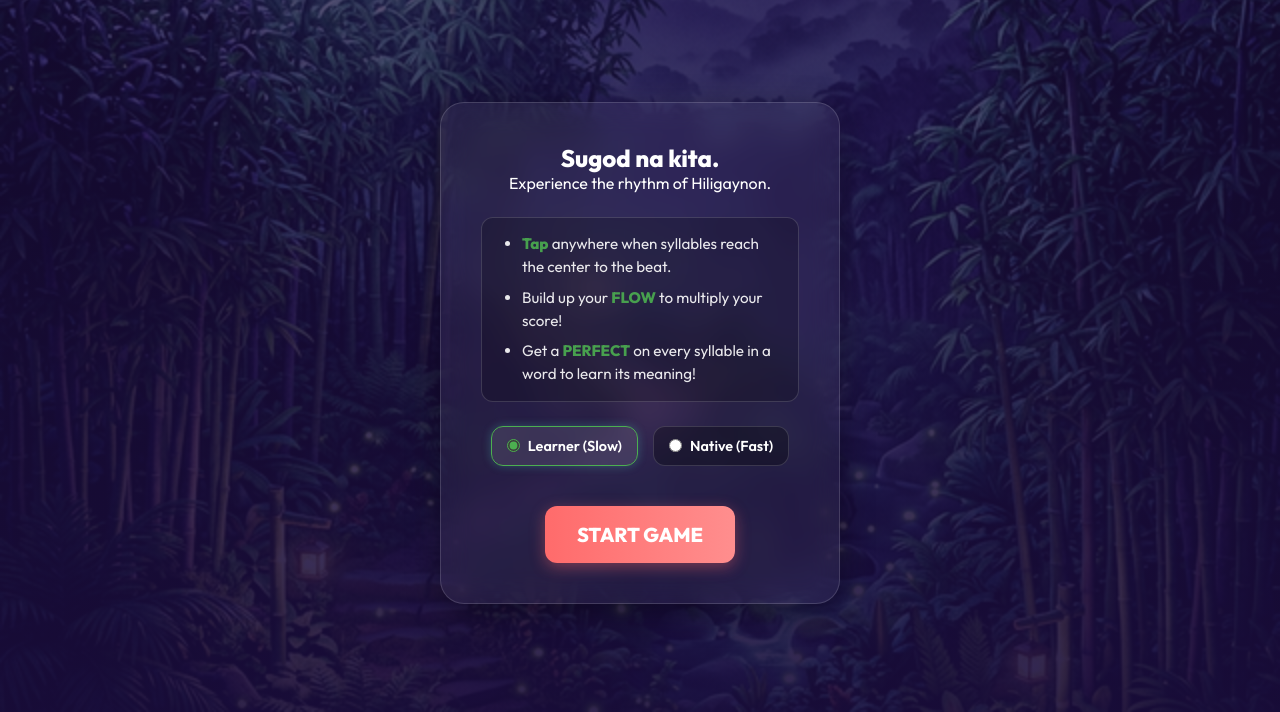
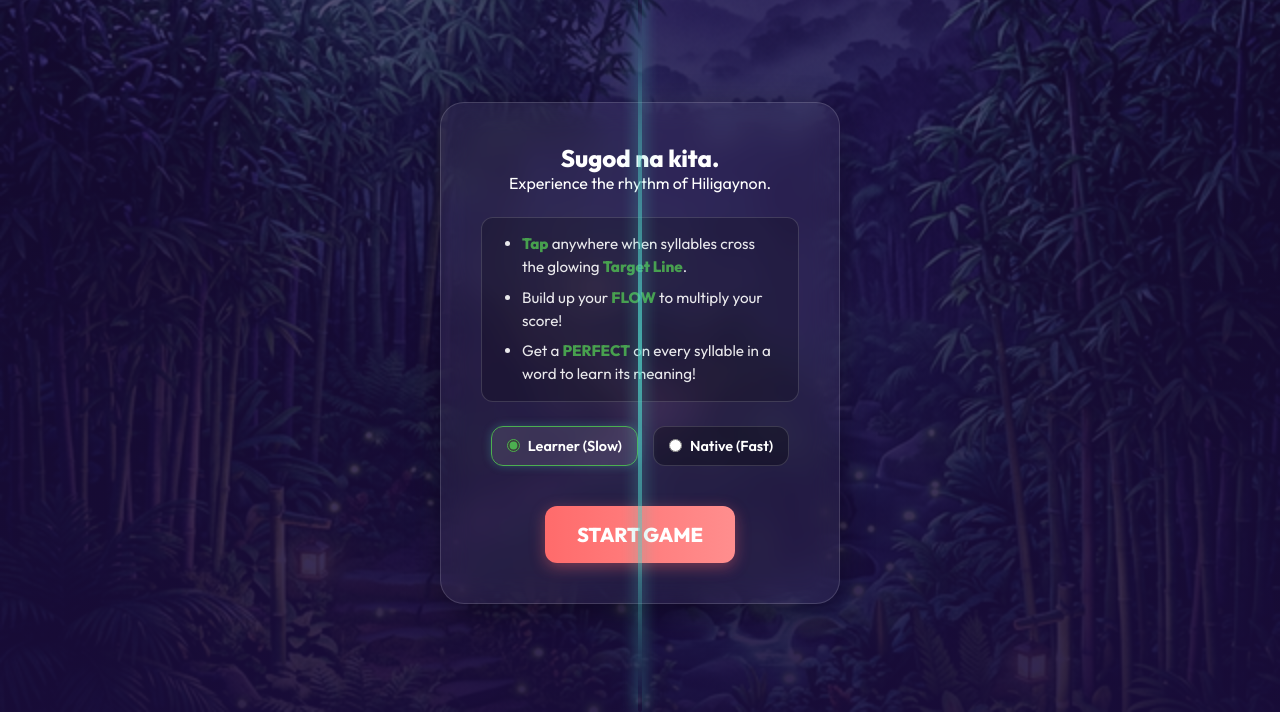
Before and after one commit to johnhager/indak, a website built with Vite: page index.html in a window 1280 px wide. Shown: the part 88-800 px from the top of the page. Built offline with nearby package versions, Linux system fonts and the light colour scheme.

Commit message:
UI Polish: Added glowing #hit-zone Target Line so the player visually knows exactly when and where the syllables should be hit

```diff
--- a/index.html
+++ b/index.html
@@ -32,6 +32,11 @@
         </header>
 
         <main id="game-canvas">
+            <!-- The target zone where syllables should be hit -->
+            <div id="hit-zone">
+                <div class="hit-line"></div>
+            </div>
+
             <!-- Rhythm game elements will be injected here -->
             <div class="hero-section">
                 <div class="glass-card">
@@ -40,7 +45,8 @@
 
                     <div class="instructions">
                         <ul>
-                            <li><strong>Tap</strong> anywhere when syllables reach the center to the beat.</li>
+                            <li><strong>Tap</strong> anywhere when syllables cross the glowing <strong>Target
+                                    Line</strong>.</li>
                             <li>Build up your <strong>FLOW</strong> to multiply your score!</li>
                             <li>Get a <strong>PERFECT</strong> on every syllable in a word to learn its meaning!</li>
                         </ul>
--- a/style.css
+++ b/style.css
@@ -111,6 +111,35 @@ h1 {
     width: 100%;
     overflow: hidden;
     /* Ensure off-screen cards don't expand width */
+}
+
+/* Hit Zone Target Line */
+#hit-zone {
+    position: absolute;
+    left: 50%;
+    top: 0;
+    bottom: 0;
+    width: 60px;
+    transform: translateX(-50%);
+    pointer-events: none;
+    z-index: 5;
+    display: flex;
+    justify-content: center;
+}
+
+.hit-line {
+    width: 4px;
+    height: 100%;
+    background: linear-gradient(180deg, transparent, rgba(78, 205, 196, 0.5) 20%, rgba(78, 205, 196, 0.8) 50%, rgba(78, 205, 196, 0.5) 80%, transparent);
+    box-shadow: 0 0 15px rgba(78, 205, 196, 0.8);
+    border-radius: 2px;
+    transition: all 0.1s;
+}
+
+body.pulse-active .hit-line {
+    background: linear-gradient(180deg, transparent, rgba(255, 217, 61, 0.6) 20%, rgba(255, 217, 61, 1) 50%, rgba(255, 217, 61, 0.6) 80%, transparent);
+    box-shadow: 0 0 25px rgba(255, 217, 61, 1);
+    transform: scaleX(1.5);
 }
 
 .syllable-card {
```
